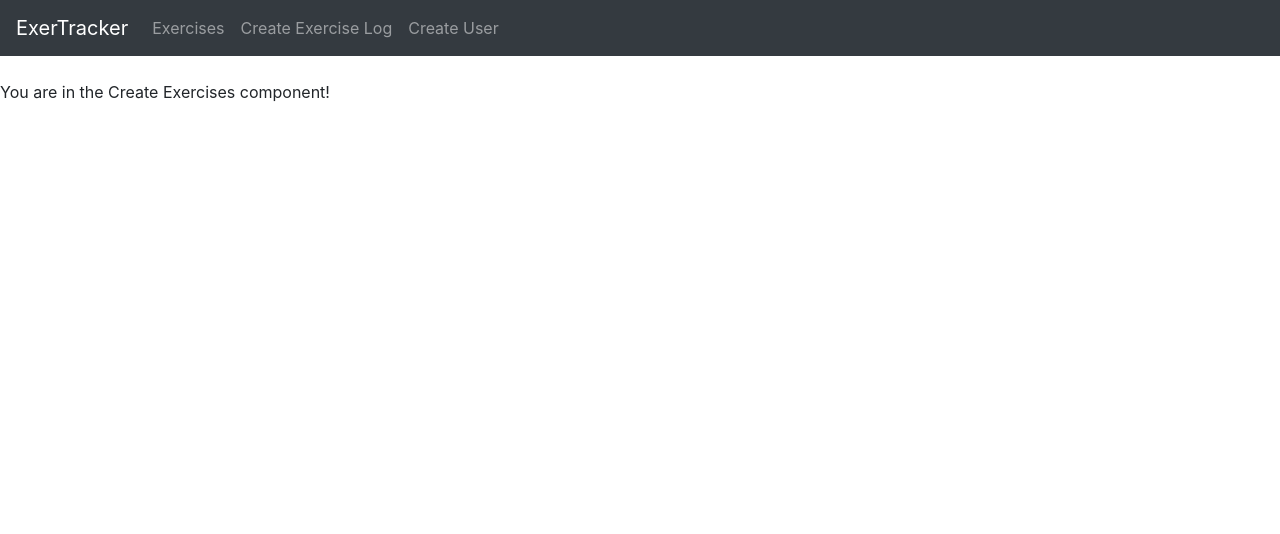
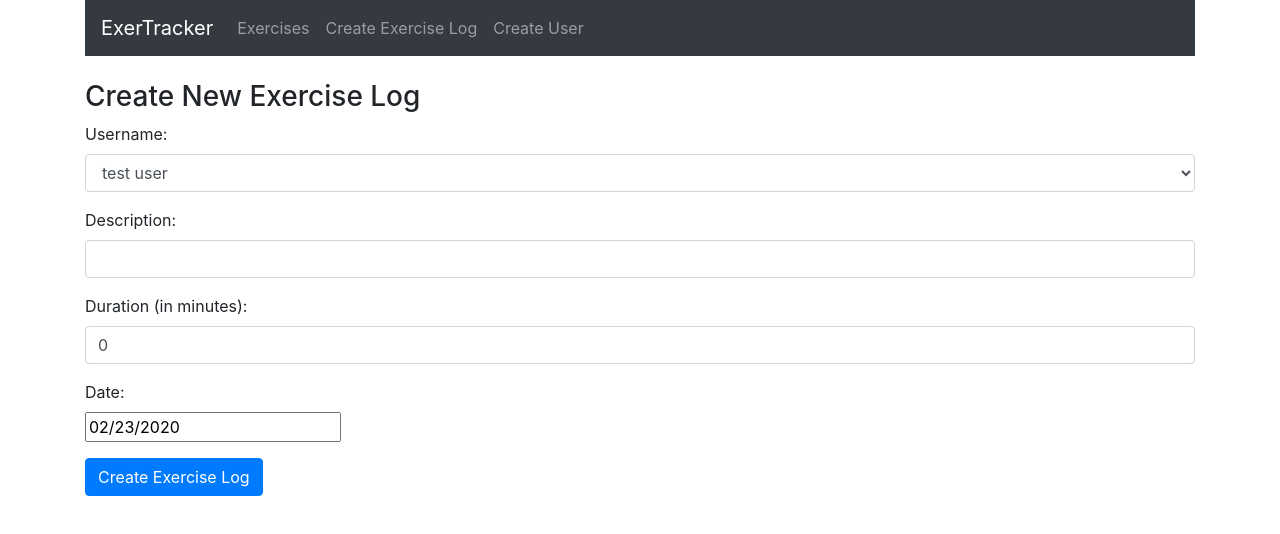
Before and after one commit to raj1020/mern-exercise-tracker, a React (Create React App) app: page /create in a window 1280 px wide. Shown: the top 534 px of the page. Built offline with nearby package versions, Linux system fonts and the light colour scheme.

Commit message:
added react form to the create exercise page

```diff
--- a/package.json
+++ b/package.json
@@ -8,6 +8,7 @@
     "@testing-library/user-event": "^7.2.1",
     "bootstrap": "^4.4.1",
     "react": "^16.12.0",
+    "react-datepicker": "^2.13.0",
     "react-dom": "^16.12.0",
     "react-router-dom": "^5.1.2",
     "react-scripts": "3.4.0"
--- a/src/App.js
+++ b/src/App.js
@@ -12,6 +12,7 @@
 function App() {
   return (
     <Router>
+      <div className = "container">
 
           <Navbar />
           <br />
@@ -19,7 +20,7 @@
           <Route path = "/edit/:id" exact component = {EditExercise} />
           <Route path = "/create" exact component = {CreateExercise} />
           <Route path = "/user" exact component = {CreateUser} />
-
+      </div>
 
     </Router>
   );
--- a/src/components/create-exercise.component.js
+++ b/src/components/create-exercise.component.js
@@ -1,14 +1,127 @@
+import React, { Component } from 'react';
+import DatePicker from 'react-datepicker';
+import "react-datepicker/dist/react-datepicker.css";
 
-import React from 'react';
+export default class CreateExercise extends Component {
+  constructor(props) {
+    super(props);
 
-class CreateExercise extends React.Component {
-    render() {
-        return(
+    this.onChangeUsername = this.onChangeUsername.bind(this);
+    this.onChangeDescription = this.onChangeDescription.bind(this);
+    this.onChangeDuration = this.onChangeDuration.bind(this);
+    this.onChangeDate = this.onChangeDate.bind(this);
+    this.onSubmit = this.onSubmit.bind(this);
+
+    this.state = {
+      username: '',
+      description: '',
+      duration: 0,
+      date: new Date(),
+      users: []
+    }
+  }
+
+  componentDidMount() {
+    this.setState({
+      users: ['test user'],
+      username: 'test user'
+    });
+  }
+
+  onChangeUsername(e) {
+    this.setState({
+      username: e.target.value
+    });
+  }
+
+  onChangeDescription(e) {
+    this.setState({
+      description: e.target.value
+    });
+  }
+
+  onChangeDuration(e) {
+    this.setState({
+      duration: e.target.value
+    });
+  }
+
+  onChangeDate(date) {
+    this.setState({
+      date: date
+    });
+  }
+
+  onSubmit(e) {
+    e.preventDefault();
+
+    const exercise = {
+      username: this.state.username,
+      description: this.state.description,
+      duration: this.state.duration,
+      date: this.state.date,
+    };
+
+    console.log(exercise);
+
+    window.location = '/';
+  }
+
+  render() {
+    return (
+      <div>
+        <h3>Create New Exercise Log</h3>
+        <form onSubmit={this.onSubmit}>
+          <div className="form-group">
+            <label>Username: </label>
+            <select ref="userInput"
+                required
+                className="form-control"
+                value={this.state.username}
+                onChange={this.onChangeUsername}>
+                {
+                  this.state.users.map(function(user) {
+                    return <option
+                      key={user}
+                      value={user}>{user}
+                      </option>;
+                  })
+                }
+            </select>
+          </div>
+          <div className="form-group">
+            <label>Description: </label>
+            <input  type="text"
+                required
+                className="form-control"
+                value={this.state.description}
+                onChange={this.onChangeDescription}
+                />
+          </div>
+          <div className="form-group">
+            <label>Duration (in minutes): </label>
+            <input
+                type="text"
+                className="form-control"
+                value={this.state.duration}
+                onChange={this.onChangeDuration}
+                />
+          </div>
+          <div className="form-group">
+            <label>Date: </label>
             <div>
-                <p>You are in the Create Exercises  component!</p>
+              <DatePicker
+                selected={this.state.date}
+                onChange={this.onChangeDate}
+              />
             </div>
-        );
-    }
+          </div>
+
+          <div className="form-group">
+            <input type="submit" value="Create Exercise Log" className="btn btn-primary" />
+          </div>
+        </form>
+      </div>
+    )
+  }
 }
-
-export default CreateExercise;
```
Also changed, not shown: 1 other file (tests, documents, lock files or other folders). Lines whose indentation alone changed are shown as unchanged.
